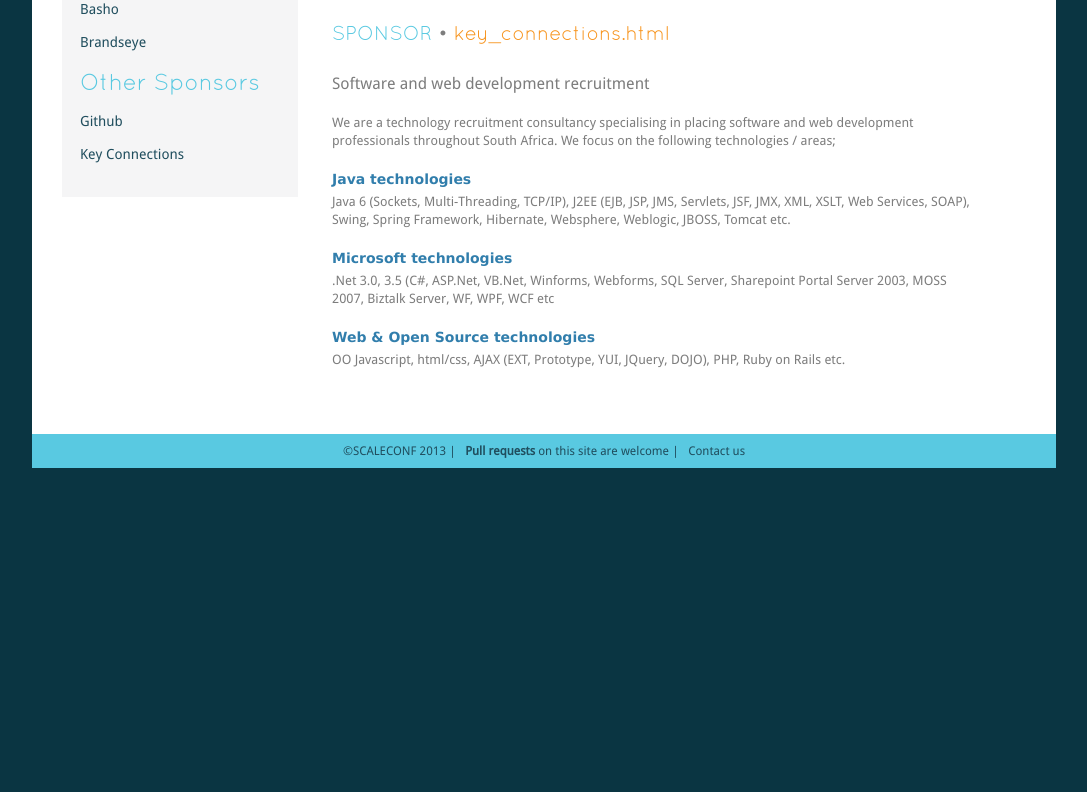
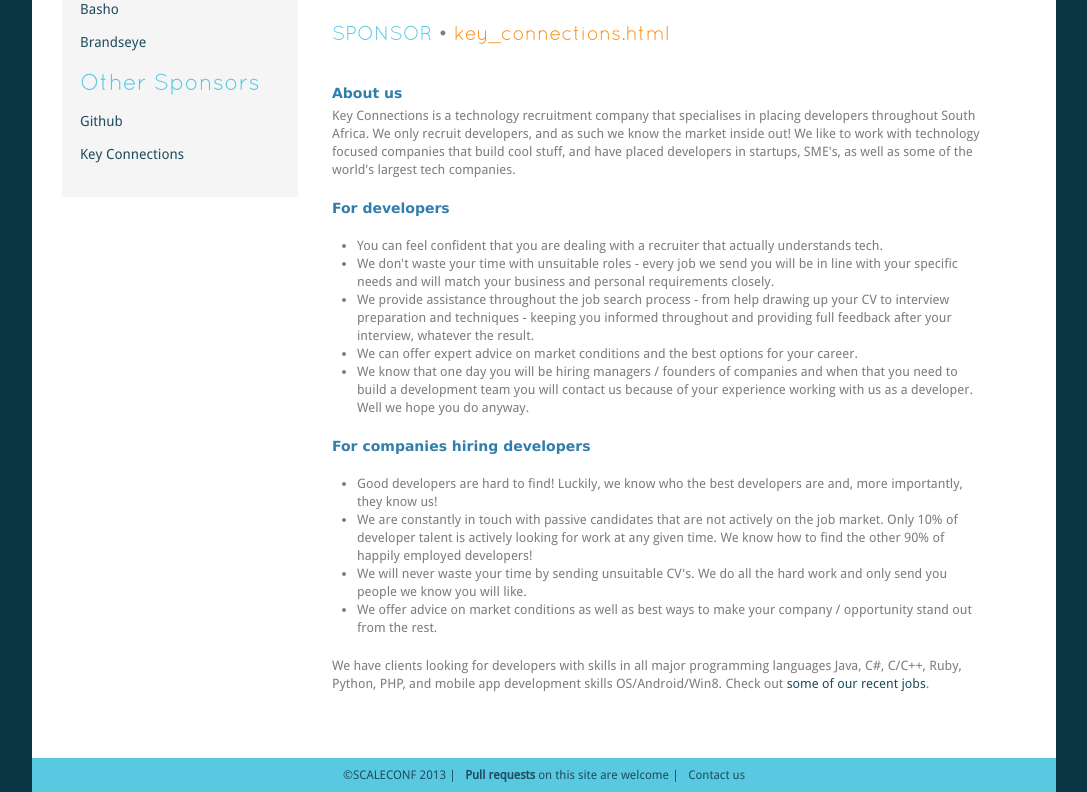
Before and after one commit to scaleconf/scaleconf.github.com, a Jekyll site: the page built from sponsors/key_connections.html, in a window 1280 px wide. Shown: the part 565-1357 px from the top of the page, without its empty margins (96-1183 px from the left). Built offline with Jekyll 4.4.1, drawn with Linux system fonts in a browser that asks for light colours; Markdown is read by kramdown in place of the engine named in the settings; before the commit the page ends 1033 px from its top, so only the background shows below that.

Commit message:
Updated key connections information

```diff
--- a/sponsors/key_connections.html
+++ b/sponsors/key_connections.html
@@ -2,15 +2,27 @@
 layout: sponsor-info
 name: Key Connections
 twitter:
-tagline: Software and web development recruitment
+tagline:
 sections:
+  - heading: About us
+    text: Key Connections is  a technology recruitment company that specialises in placing developers throughout South Africa. We only recruit developers, and as such we know the market inside out! We like to work with technology focused companies that build cool stuff, and have placed developers in startups, SME's, as well as some of the world's largest tech companies.
+  - heading: For developers
+    text: >
+        <ul>
+            <li>You can feel confident that you are dealing with a recruiter that actually understands tech.</li>
+            <li>We don't waste your time with unsuitable roles - every job we send you will be in line with your specific needs and will match your business and personal requirements closely.</li>
+            <li>We provide assistance throughout the job search process - from help drawing up your CV to interview preparation and techniques - keeping you informed throughout and providing full feedback after your interview, whatever the result.</li>
+            <li>We can offer expert advice on market conditions and the best options for your career.</li>
+            <li>We know that one day you will be hiring managers / founders of companies and when that you need to build a development team you will contact us because of your experience working with us as a developer. Well we hope you do anyway.</li>
+        </ul>
+  - heading: For companies hiring developers
+    text: >
+        <ul>
+            <li>Good developers are hard to find! Luckily, we know who the best developers are and, more importantly, they know us!</li>
+            <li>We are constantly in touch with passive candidates that are not actively on the job market. Only 10% of developer talent is actively looking for work at any given time. We know how to find the other 90% of happily employed developers!</li>
+            <li>We will never waste your time by sending unsuitable CV's. We do all the hard work and only send you people we know you will like.</li>
+            <li>We offer advice on market conditions as well as best ways to make your company / opportunity stand out from the rest.</li>
+        </ul>
   - heading:
-    text: We are a technology recruitment consultancy specialising in placing software and web development professionals throughout South Africa. We focus on the following technologies / areas;
-  - heading: Java technologies
-    text: Java 6 (Sockets, Multi-Threading, TCP/IP), J2EE (EJB, JSP, JMS, Servlets, JSF, JMX, XML, XSLT, Web Services, SOAP), Swing, Spring Framework, Hibernate, Websphere, Weblogic, JBOSS, Tomcat etc.
-  - heading: Microsoft technologies
-    text: .Net 3.0, 3.5 (C#, ASP.Net, VB.Net, Winforms, Webforms, SQL Server, Sharepoint Portal Server 2003, MOSS 2007, Biztalk Server, WF, WPF, WCF etc
-  - heading: Web & Open Source technologies
-    text: OO Javascript, html/css, AJAX (EXT, Prototype, YUI, JQuery, DOJO), PHP, Ruby on Rails etc.
-
+    text: We have clients looking for developers with skills in all major programming languages Java, C#, C/C++, Ruby, Python, PHP, and mobile app development skills OS/Android/Win8. Check out <a href='http://jobs.keyconnections.co.za/keyconnections/Search/Results/All/1'>some of our recent jobs</a>.
 ---
```
